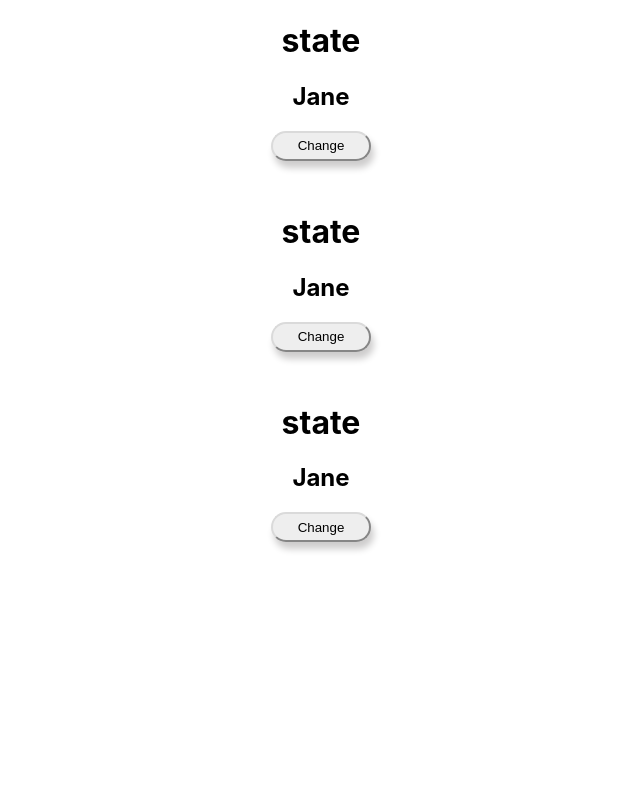
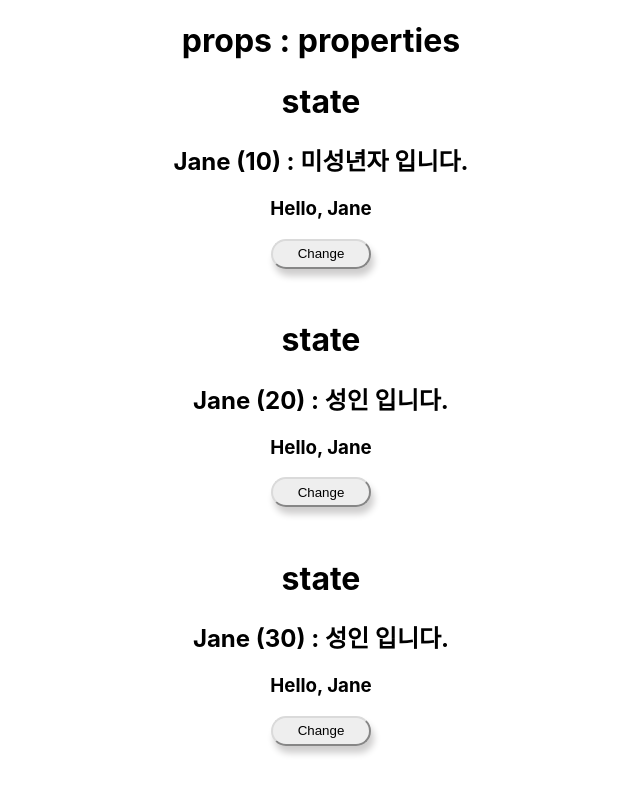
Before and after one commit to suzyhwang/react_practice, a React (Create React App) app in the folder voca/: page / in a window 1280 px wide. Shown: the top 794 px of the page, without its empty margins (319-959 px from the left). Built offline with nearby package versions, Linux system fonts and the light colour scheme.

Commit message:
Practice 04: Learning props

```diff
--- a/voca/src/App.js
+++ b/voca/src/App.js
@@ -4,9 +4,10 @@ import Hello from "./component/Hello";
 function App() {
   return (
     <div className="App">
-      <Hello />
-      <Hello />
-      <Hello />
+      <h1>props : properties</h1>
+      <Hello age={10} />
+      <Hello age={20} />
+      <Hello age={30} />
     </div>
   );
 }
--- a/voca/src/component/Hello.js
+++ b/voca/src/component/Hello.js
@@ -1,14 +1,18 @@
 import "./Hello.css";
 import { useState } from "react";
+import UserName from "./UserName";
 
-const Hello = () => {
+const Hello = ({ age }) => {
   //   let name = "Mike";
   const [name, setName] = useState("Jane");
-
+  const msg = age > 19 ? "성인 입니다." : "미성년자 입니다.";
   return (
     <div>
       <h1>state</h1>
-      <h2 id="name">{name}</h2>
+      <h2 id="name">
+        {name} ({age}) : {msg}
+      </h2>
+      <UserName name={name} />
       <button
         onClick={() => {
           setName(name === "Mike" ? "Jane" : "Mike");
--- /dev/null
+++ b/voca/src/component/UserName.js
@@ -0,0 +1,3 @@
+export default function UserName({ name }) {
+  return <h3>Hello, {name}</h3>;
+}
```
